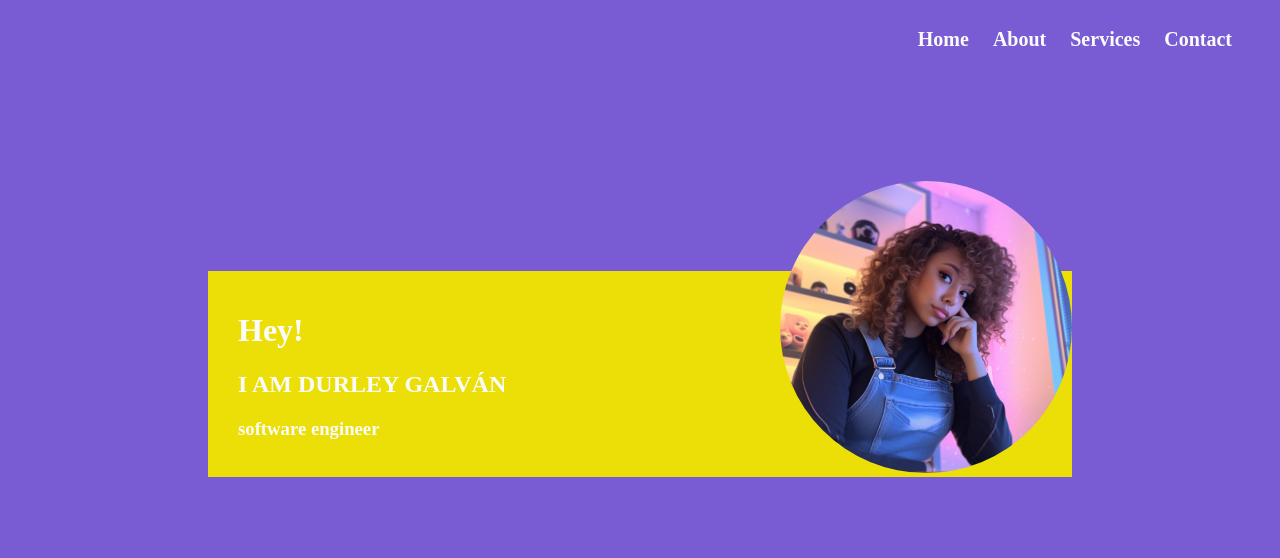
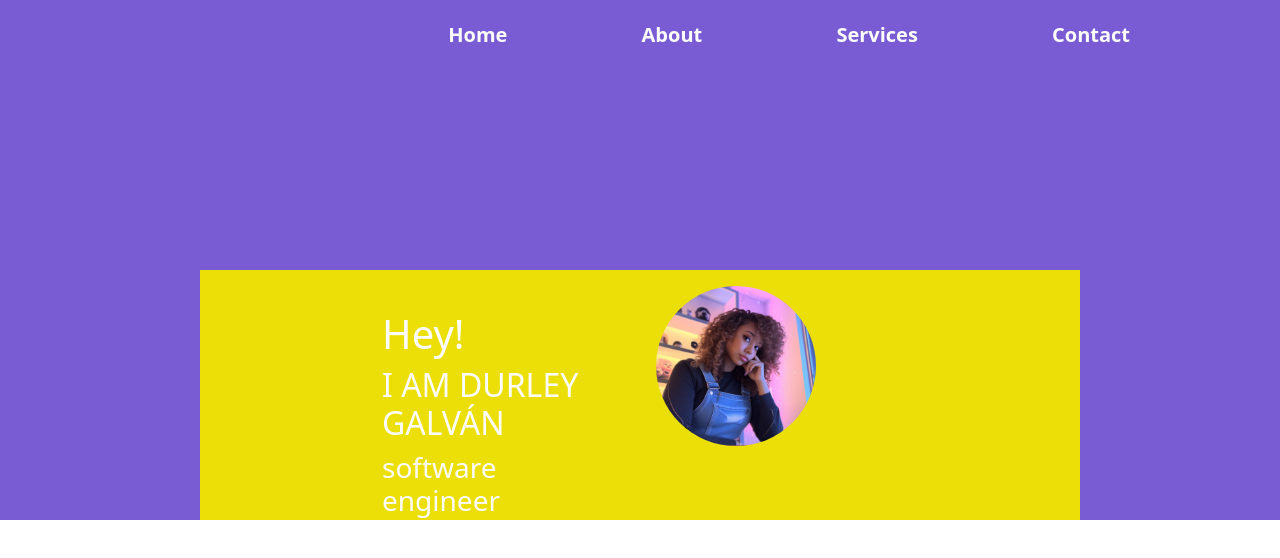
Before and after one commit to dgalvan-zz/NY-OCC-Bootcamp, a plain HTML site: page new-personal-web-page/index.html in a window 1280 px wide. Drawn offline with nearby package versions, Linux system fonts and the light colour scheme.

Commit message:
added new portfolio

```diff
--- a/my_portfolio/style.css
+++ /dev/null
@@ -1,28 +0,0 @@
-body {
-    margin: 0;
-    font-family: 'Arial', sans-serif;
-}
-header {
-    background-color: #333;
-    padding: 15px 0;
-}
-nav ul {
-    list-style: none;
-    margin: 0;
-    padding: 0;
-    text-align: center;
-}
-nav li {
-    display: inline-block;
-    margin-right: 20px;
-}
-nav a {
-    text-decoration: none;
-    color: white;
-    font-size: 16px;
-    font-weight: bold;
-}
-
-nav a:hover {
-    color: #ffcc00; /* Change color on hover */
-}
--- a/new-personal-web-page/index.html
+++ b/new-personal-web-page/index.html
@@ -1,18 +1,31 @@
 <!DOCTYPE html>
 <html lang="en">
 <head>
+
     <meta charset="UTF-8">
     <meta name="viewport" content="width=device-width, initial-scale=1.0">
+
     <title>Dconnect</title>
+    <!-- CSS file sheet -->
     <link rel="stylesheet" href="./style.css">
 
      <!-- Favicons -->
     <link href="./D.png" rel="icon">
+    <!-- bootstrap -->
+    <link href="https://cdn.jsdelivr.net/npm/bootstrap@5.3.2/dist/css/bootstrap.min.css" rel="stylesheet" integrity="sha384-T3c6CoIi6uLrA9TneNEoa7RxnatzjcDSCmG1MXxSR1GAsXEV/Dwwykc2MPK8M2HN" crossorigin="anonymous">
+
+    <!-- Google Fonts -->
+  <link href="https://fonts.googleapis.com/css?family=Open+Sans:300,300i,400,400i,600,600i,700,700i|Jost:300,300i,400,400i,500,500i,600,600i,700,700i|Poppins:300,300i,400,400i,500,500i,600,600i,700,700i" rel="stylesheet">
+
+   <!-- ================================================================
+    * Template: New portfolio Durley Galvan
+    *  Author: Durley Galvan
+    ==================================================================-->
 </head>
-
+<div class="main">
 <body>
 
-    <!-- menu -->
+    <!-- ============ ====  Menu =========================-->
     <header>
         <nav>
             <ul>
@@ -25,16 +38,21 @@
     </header>
  <!-- end of the menu -->
 
-
+ <!-- center of the page -->
  <div class="center-space">
+    <div class="texts">
         <h1>Hey!</h1>
         <h2>I AM DURLEY GALVÁN </h2>
         <h3>software engineer</h3>
+    </div>
     <div class="imagen">
         <img src="./durley.png" alt="">
-
     </div>
  </div>
+    <!-- end of the center of the page  -->
 
+    <!-- bootstrapt -->
+    <script src="https://cdn.jsdelivr.net/npm/bootstrap@5.3.2/dist/js/bootstrap.bundle.min.js" integrity="sha384-C6RzsynM9kWDrMNeT87bh95OGNyZPhcTNXj1NW7RuBCsyN/o0jlpcV8Qyq46cDfL" crossorigin="anonymous"></script>
 </body>
+</div>
 </html>
--- a/new-personal-web-page/style.css
+++ b/new-personal-web-page/style.css
@@ -1,23 +1,11 @@
-body{
-    background-color:#795CD4;
-}
-.center-space{
-    color: rgb(251, 251, 252);
-    margin-top: 200px;
-    background-color: #ebdf07;
-    margin-left: 200px;
-    margin-right: 200px;
-    padding-left: 30px;
-    padding-top: 20px;
-
-
-
+.main{
+    background-color: #795CD4;
 }
 header{
     background-color: #795CD4;
 }
 
-
+/* menu */
 nav ul {
     list-style: none;
     margin: 0;
@@ -27,8 +15,11 @@ nav ul {
 
 nav li {
     display: inline-block;
-    margin-right: 20px;
+    margin-right: 80px;
     position: relative;
+    padding-right: 50px;
+
+
 }
 nav a {
     text-decoration: none;
@@ -40,11 +31,42 @@ nav a {
 nav a:hover {
     color: #ebdf07; /* Change color on hover */
 }
-.imagen img{
-    width: 35%; /* Set the desired width */
-    height: auto; /* Maintain aspect ratio */
-    border-radius: 50%;
-    margin-left: 65%;
-    margin-top: -40%;
+/* end of menu */
+
+
+
+/* center of the page  */
+.center-space{
+    color: rgb(251, 251, 252);
+    background-color: #ebdf07;
+    display: grid;
+    grid-template-columns: 2fr 2fr;
+    height: 250px;
+    margin: 200px 200px 200px 200px;
+}
+
+
+.texts {
+    flex-basis: 50%;
+    margin-left: 2rem;
+    margin-right: 2rem;
+    padding: 40px 0px 0px 150px;
 
 }
+
+.imagen {
+    position: relative;
+
+
+
+
+}
+
+.imagen img{
+    position: absolute;
+    border-radius: 50%;
+    max-width: 10rem;
+    height: auto;
+    object-fit: contain;
+    margin: 1rem 1rem;
+}
```
Also changed, not shown: js/app.js (+30 -1 lines), my_portfolio/index.html (deleted, +0 -27 lines), new-personal-web-page/1.png (added), 1 other file. Lines whose indentation alone changed are shown as unchanged.
